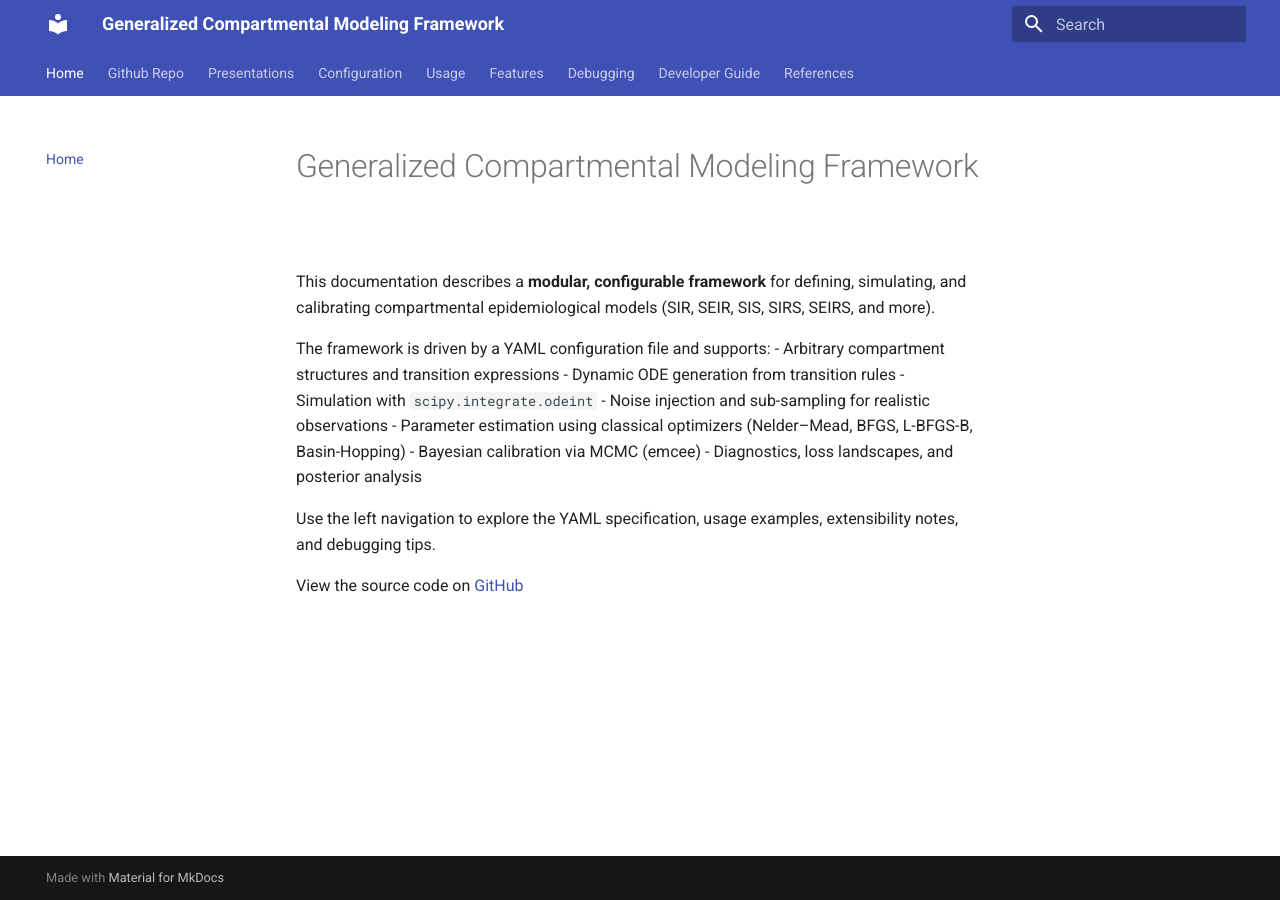
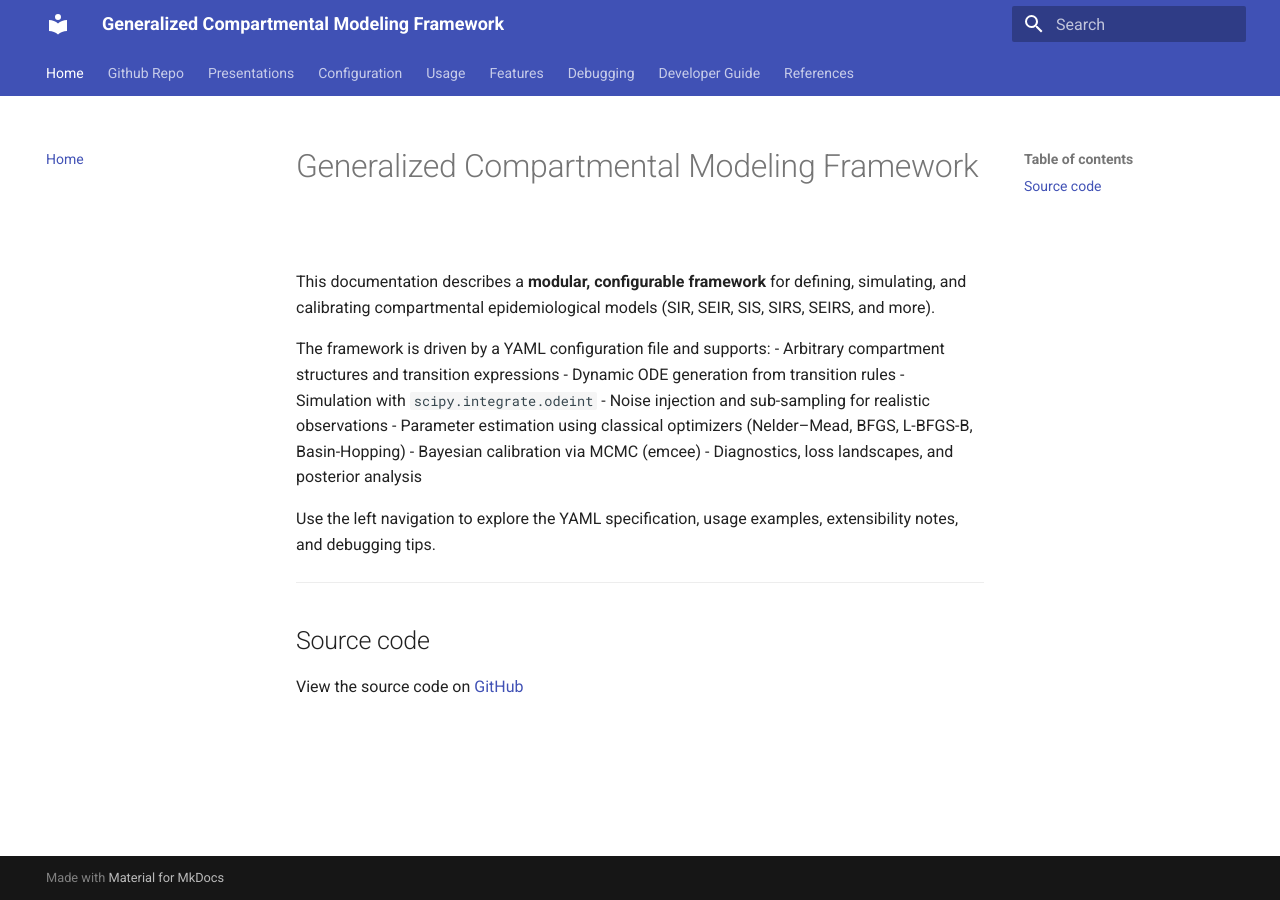
Before and after one commit to dsih-artpark/infectious-disease-models, an MkDocs documentation site: the page built from docs/index.md, in a window 1280 px wide. Built offline with MkDocs 1.6.1 and Material for MkDocs 9.7.7, drawn with Linux system fonts in a browser that asks for light colours.

```diff
--- a/docs/index.md
+++ b/docs/index.md
@@ -15,4 +15,7 @@ The framework is driven by a YAML configuration file and supports:
 Use the left navigation to explore the YAML specification, usage examples, extensibility notes,
 and debugging tips.
 
-View the source code on [GitHub](https://github.com/dsih-artpark/infectious-disease-models.git)
+---
+## Source code
+
+View the source code on [GitHub](https://github.com/dsih-artpark/infectious-disease-models)
```
